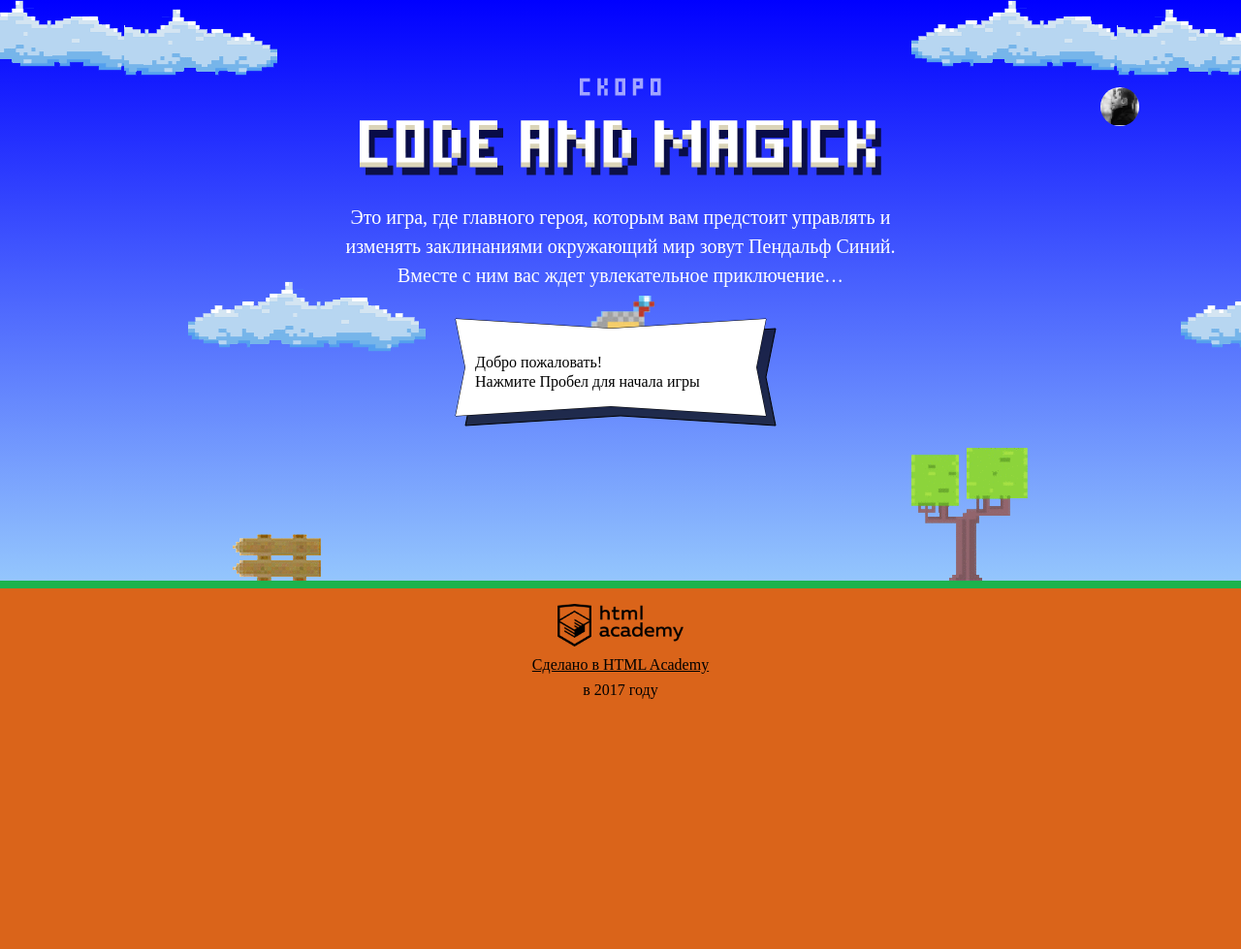
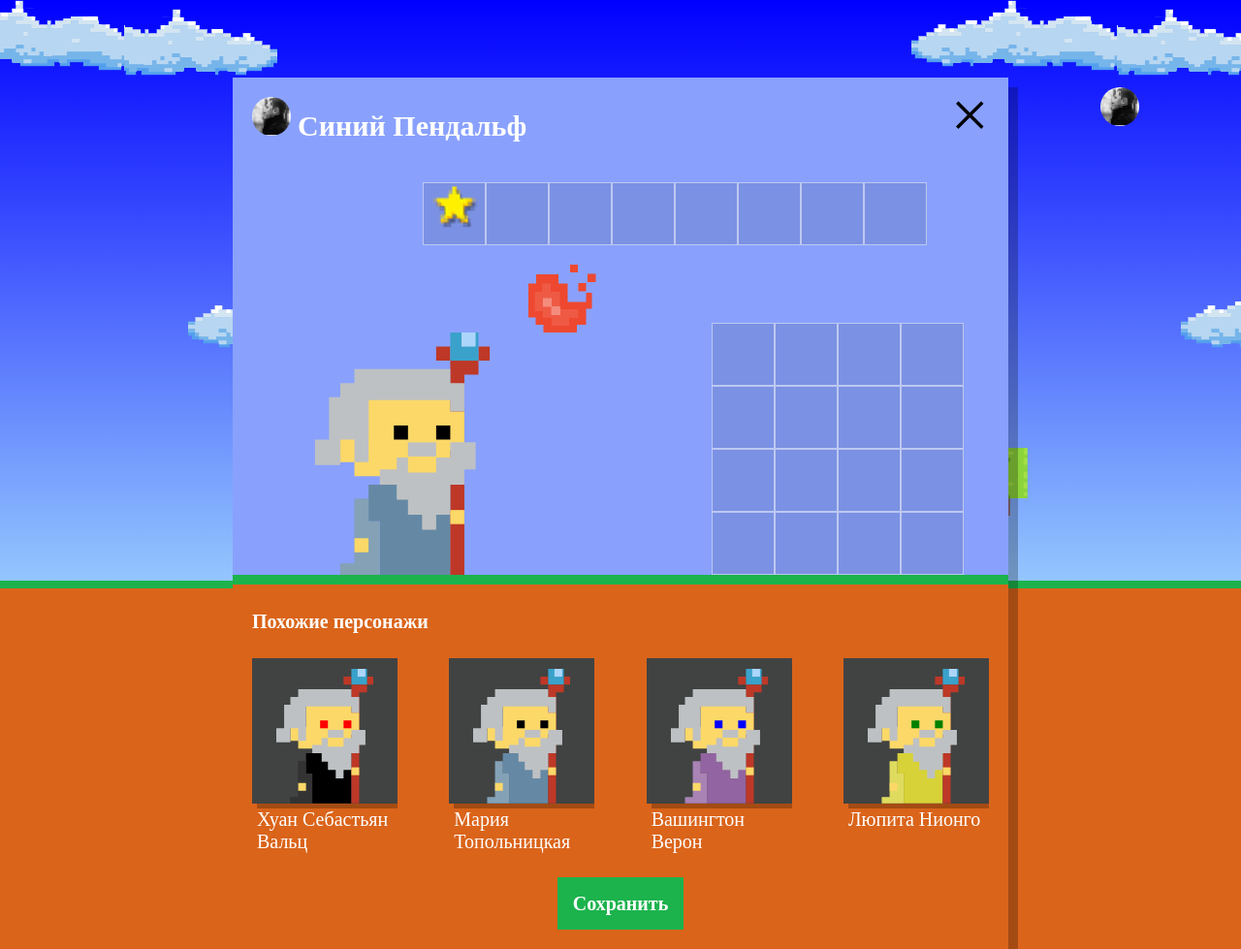
Before and after one commit to VBelsky/JS_CodeAndMagick, a plain HTML site: page index.html in a window 1280 px wide. Shown: the whole page at 97% size. Before the commit the page ends 800 px from the top, so only its background shows below. Drawn offline with Linux system fonts and the light colour scheme; a web font is replaced by a local one.

Commit message:
Add similar wizards

```diff
--- a/index.html
+++ b/index.html
@@ -205,6 +205,7 @@
 </script>
 
 <script src="js/stat.js"></script>
+<script src="js/setup.js"></script>
 <script src="js/game.js"></script>
 
 </body>
--- /dev/null
+++ b/js/setup.js
@@ -0,0 +1,52 @@
+document.querySelector('.setup').classList.remove('hidden');
+document.querySelector('.setup-similar').classList.remove('hidden');
+
+var WIZARD_FIRST_NAMES = ['Иван', 'Хуан Себастьян', 'Мария', 'Кристоф', 'Виктор', 'Юлия', 'Люпита', 'Вашингтон'];
+var WIZARD_LAST_NAMES = ['да Марья', 'Верон', 'Мирабелла', 'Вальц', 'Онопко', 'Топольницкая', 'Нионго', 'Ирвинг'];
+var WIZARD_COAT_COLORS = ['rgb(101, 137, 164)', 'rgb(241, 43, 107)', 'rgb(146, 100, 161)', 'rgb(56, 159, 117)', 'rgb(215, 210, 55)', 'rgb(0, 0, 0)'];
+var WIZARD_EYES_COLORS = ['black', 'red', 'blue', 'yellow', 'green'];
+
+var randomArrayElement = function(array) {
+  var randomElement = Math.floor(Math.random() * array.length);
+  return randomElement;
+}
+
+var randomWizard = function() {
+  var firstNameRand = randomArrayElement(WIZARD_FIRST_NAMES);
+  var lastNameRand = randomArrayElement(WIZARD_LAST_NAMES);
+  var coatColorRand = randomArrayElement(WIZARD_COAT_COLORS);
+  var eyesColorRand = randomArrayElement(WIZARD_EYES_COLORS);
+
+  var fullName = WIZARD_FIRST_NAMES[firstNameRand] + " " + WIZARD_LAST_NAMES[lastNameRand];
+
+  var newWizard = {
+    wizardName: fullName,
+    coatColor: WIZARD_COAT_COLORS[coatColorRand],
+    eyesColor: WIZARD_EYES_COLORS[eyesColorRand]
+  }
+
+  WIZARD_FIRST_NAMES.splice(firstNameRand, 1);
+  WIZARD_LAST_NAMES.splice(lastNameRand, 1);
+  WIZARD_COAT_COLORS.splice(coatColorRand, 1);
+  WIZARD_EYES_COLORS.splice(eyesColorRand, 1);
+
+  return newWizard;
+}
+
+var addWizard = function() {
+  var similarListElement = document.querySelector('.setup-similar-list');
+  var similarWizardTemplate = document.querySelector('#similar-wizard-template').content.querySelector('.setup-similar-item');
+
+  for (var i = 0; i < 4; i++) {
+    var wizardElement = similarWizardTemplate.cloneNode(true);
+    var newWizard = randomWizard();
+
+    wizardElement.querySelector('.setup-similar-label').textContent = newWizard.wizardName;
+    wizardElement.querySelector('.wizard-coat').style.fill = newWizard.coatColor;
+    wizardElement.querySelector('.wizard-eyes').style.fill = newWizard.eyesColor;
+
+    similarListElement.appendChild(wizardElement);
+  }
+}
+
+addWizard();
```
